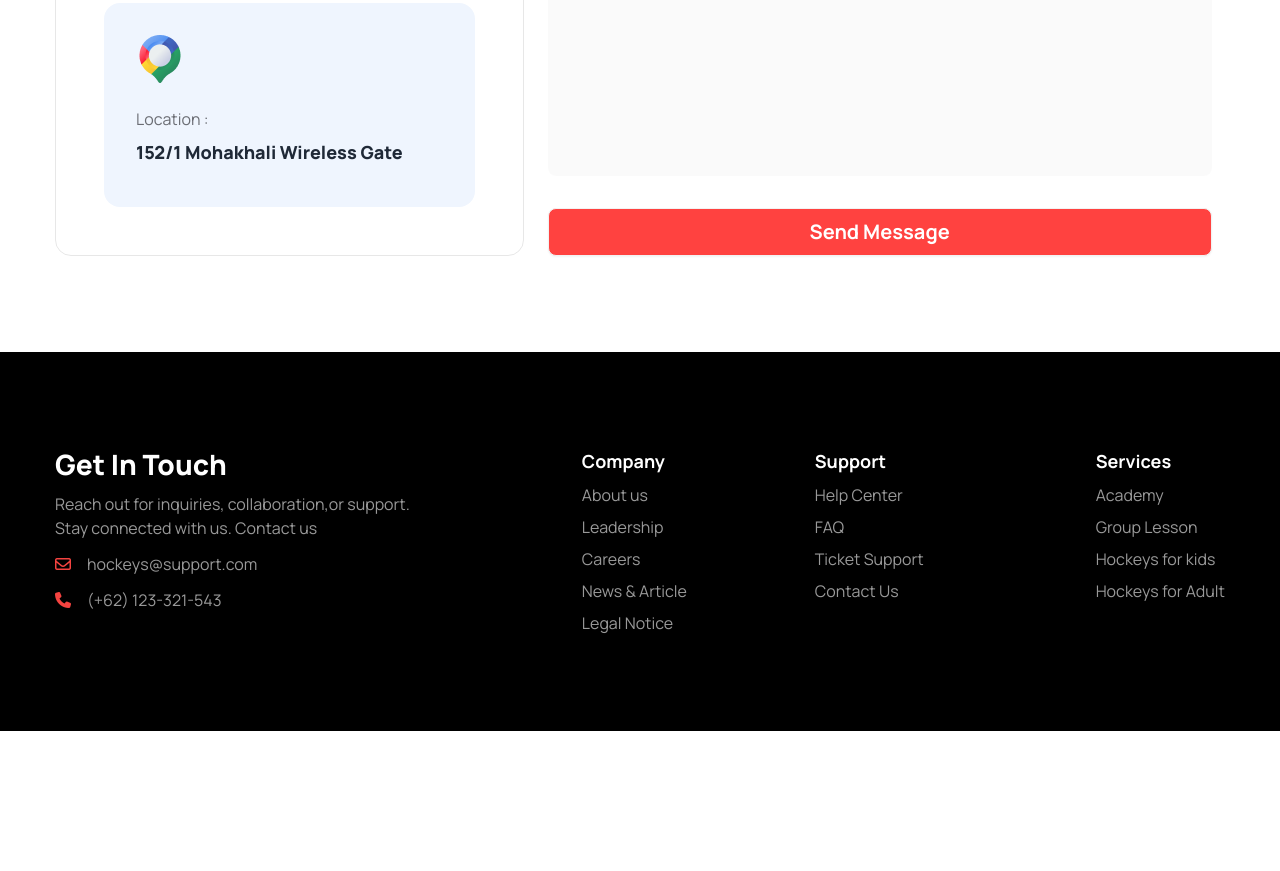
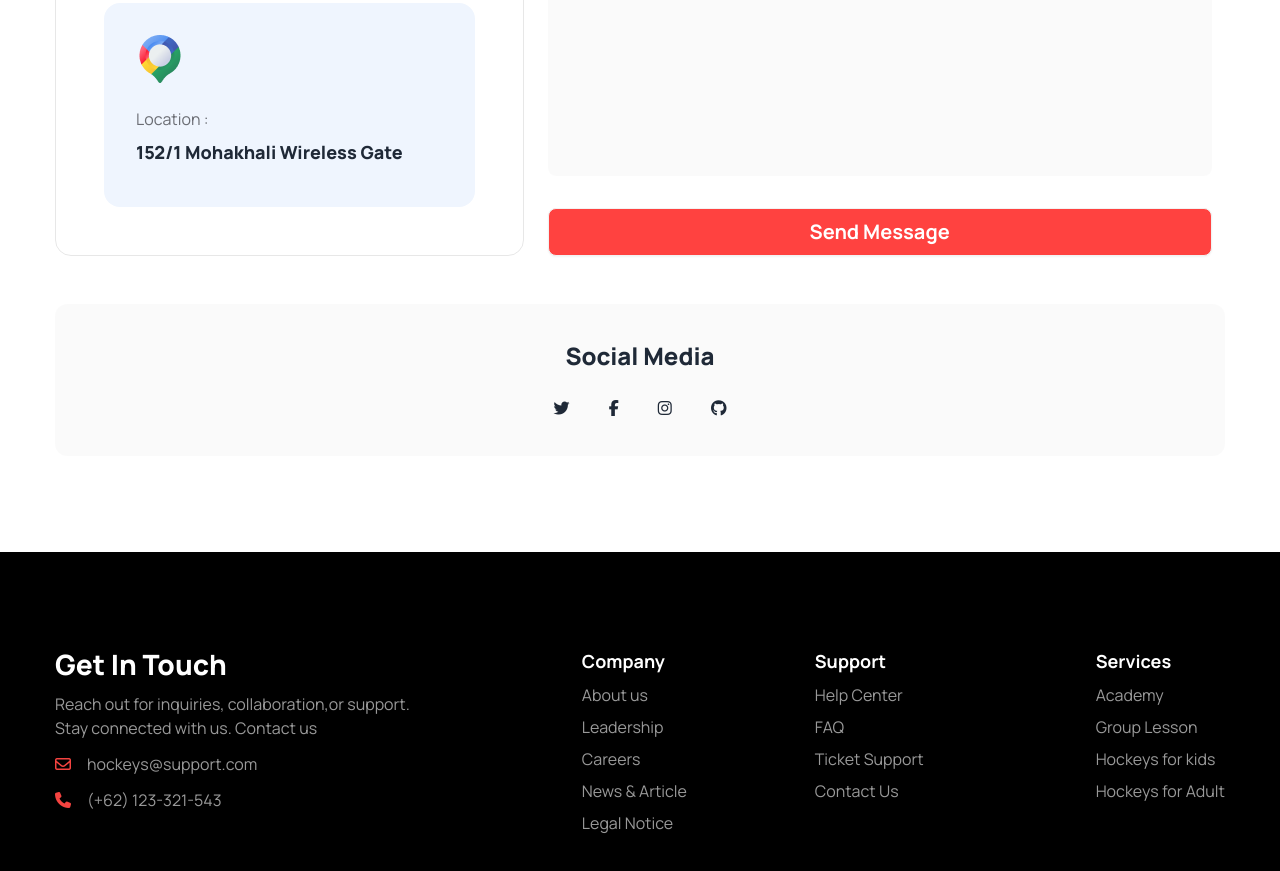
Before and after one commit to Marufhossain07/hockey, a plain HTML site: page index.html in a window 1280 px wide. Shown: the part 4970-5841 px from the top of the page. Before the commit the page ends 5701 px from the top, so only its background shows below. Drawn offline with nearby package versions, Linux system fonts and the light colour scheme.

Commit message:
final commit done

```diff
--- a/index.html
+++ b/index.html
@@ -515,6 +515,18 @@
                         </div>
                     </div>
             </section>
+            <!-- social  -->
+            <section class="max-w-[1170px] mx-auto mt-12 ">
+                <div class="bg-[#13131805] mx-5 lg:mx-0 rounded-xl py-9 text-center space-y-6">
+                    <h3 class="font-extrabold text-2xl">Social Media</h3>
+                    <div class="space-x-9">
+                        <a href=""><i class="fa-brands fa-twitter"></i></a>
+                        <a href=""><i class="fa-brands fa-facebook-f"></i></a>
+                        <a href=""><i class="fa-brands fa-instagram"></i></a>
+                        <a href=""><i class="fa-brands fa-github"></i></a>
+                    </div>
+                </div>
+            </section>
     </main>
     <footer class="mt-24 py-24 bg-black ">
         <div class="max-w-[1170px] text-white px-20 lg:px-0 mx-auto flex flex-col lg:flex-row justify-between text-center md:text-left lg:text-left text-base-content">
```
